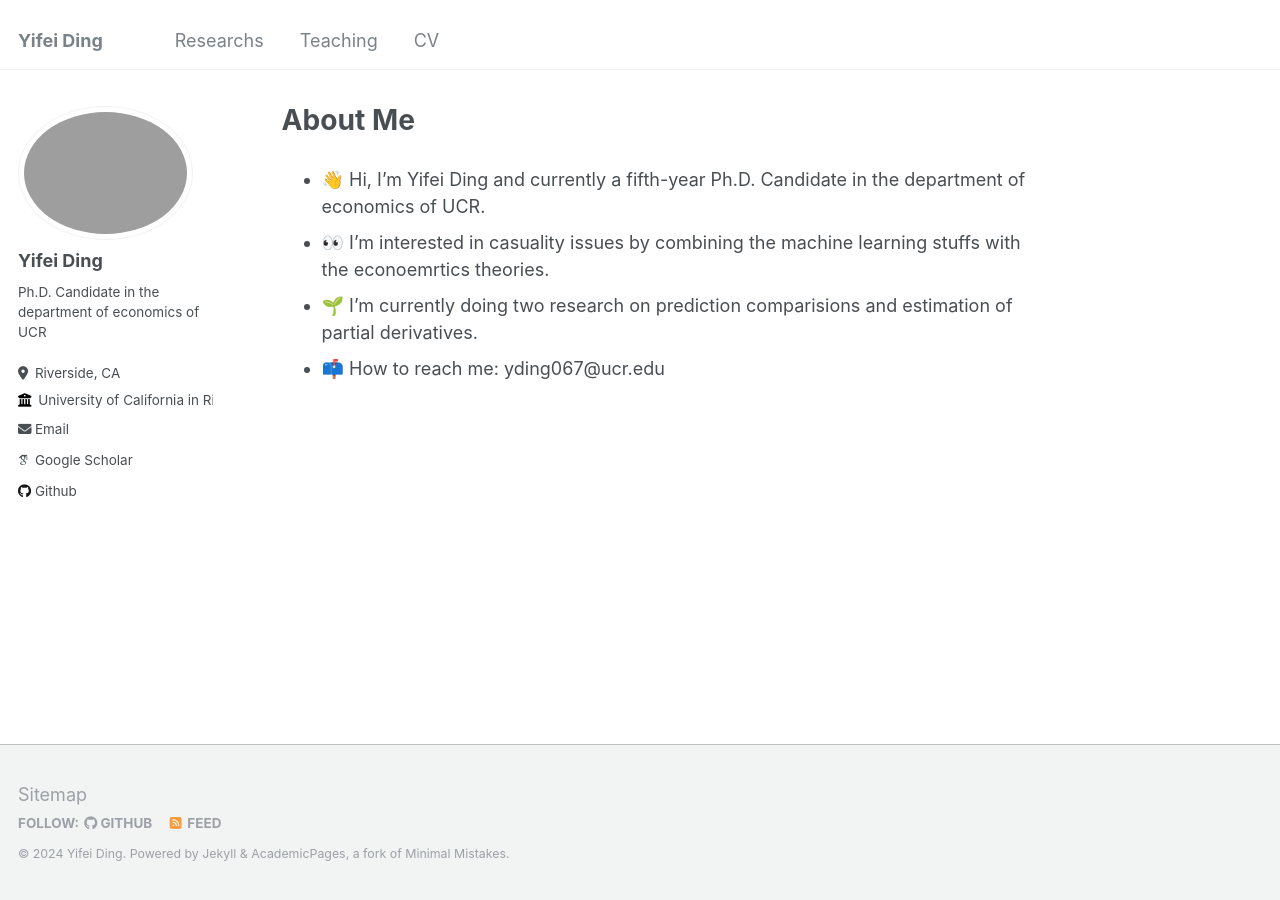
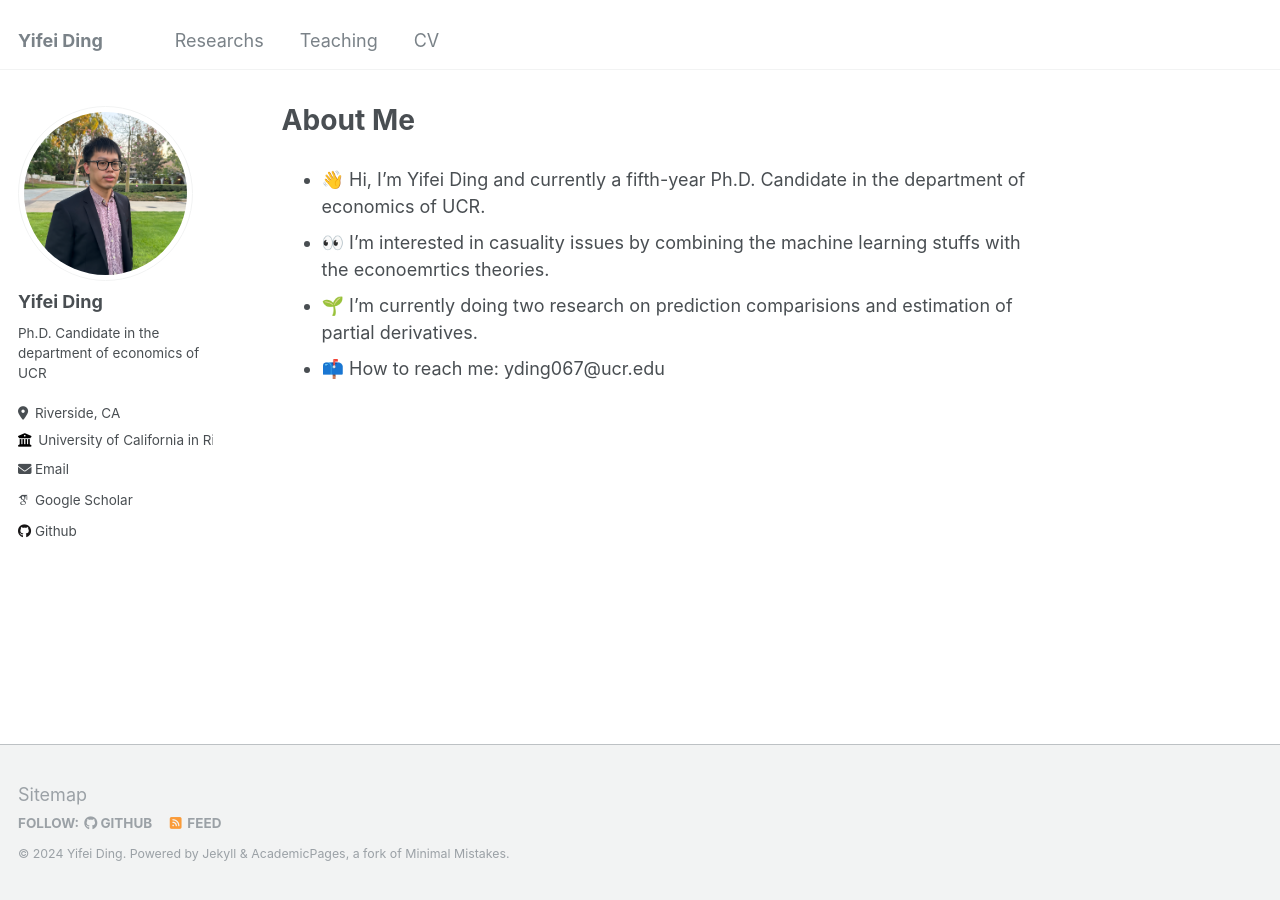
Before and after one commit to YifeiDing-UCR/YifeiDing-UCR.github.io, a Jekyll site: the page built from _pages/about.md, in a window 1280 px wide. Built offline with Jekyll 4.4.1, drawn with Linux system fonts in a browser that asks for light colours; some web fonts are replaced.

Commit message:
Update _config.yml
square headshot

```diff
--- a/_config.yml
+++ b/_config.yml
@@ -21,7 +21,7 @@ repository               : "YifeiDing-UCR/yifeiding-ucr.github.io"
 #               Additional customization can be done by editing /_includes/author-profile.html
 author:
   # Biographic information
-  avatar           : "Headshot.png"
+  avatar           : "Headshot_use.png"
   name             : "Yifei Ding"
   pronouns         : # example: "she/her"
   bio              : "Ph.D. Candidate in the department of economics of UCR"
```
